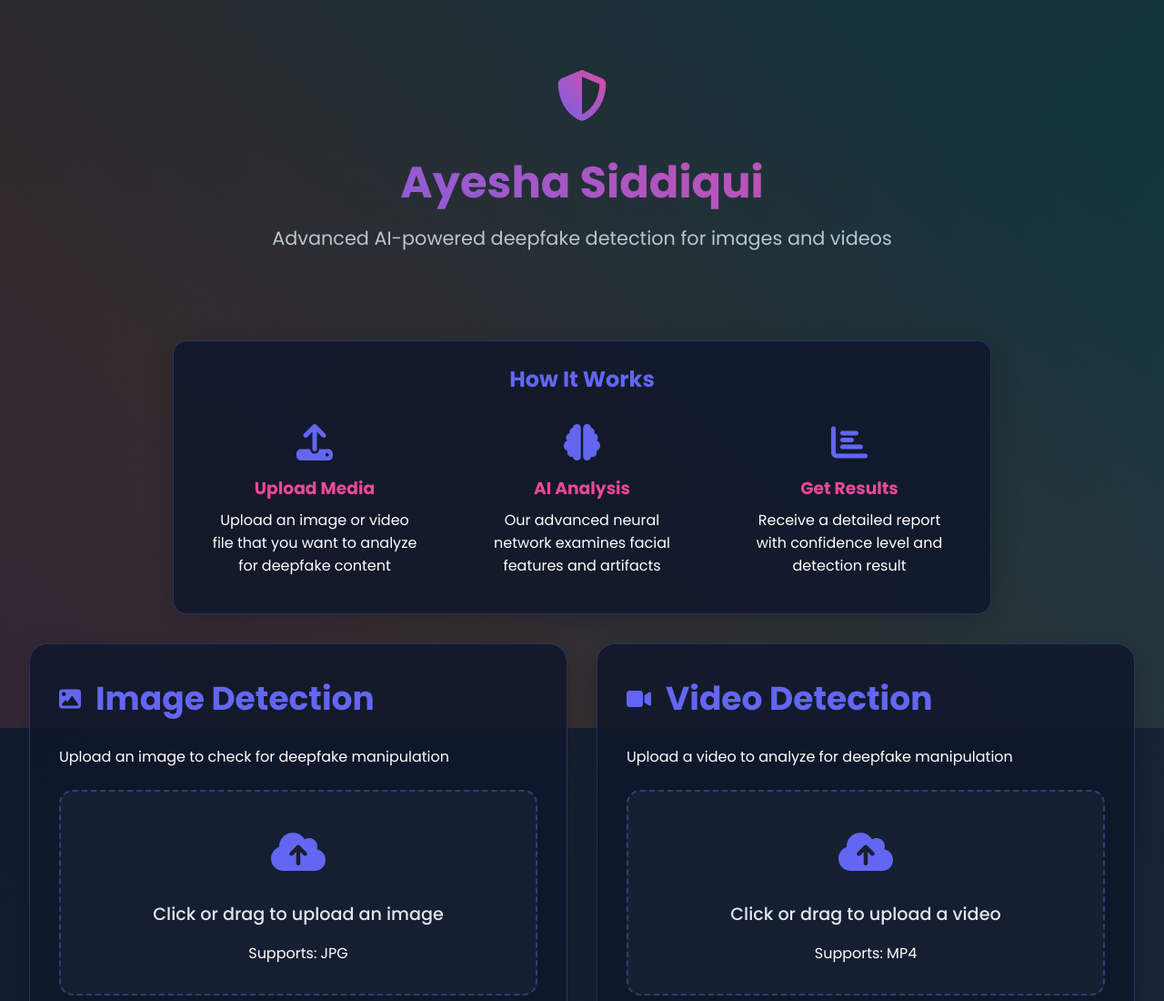
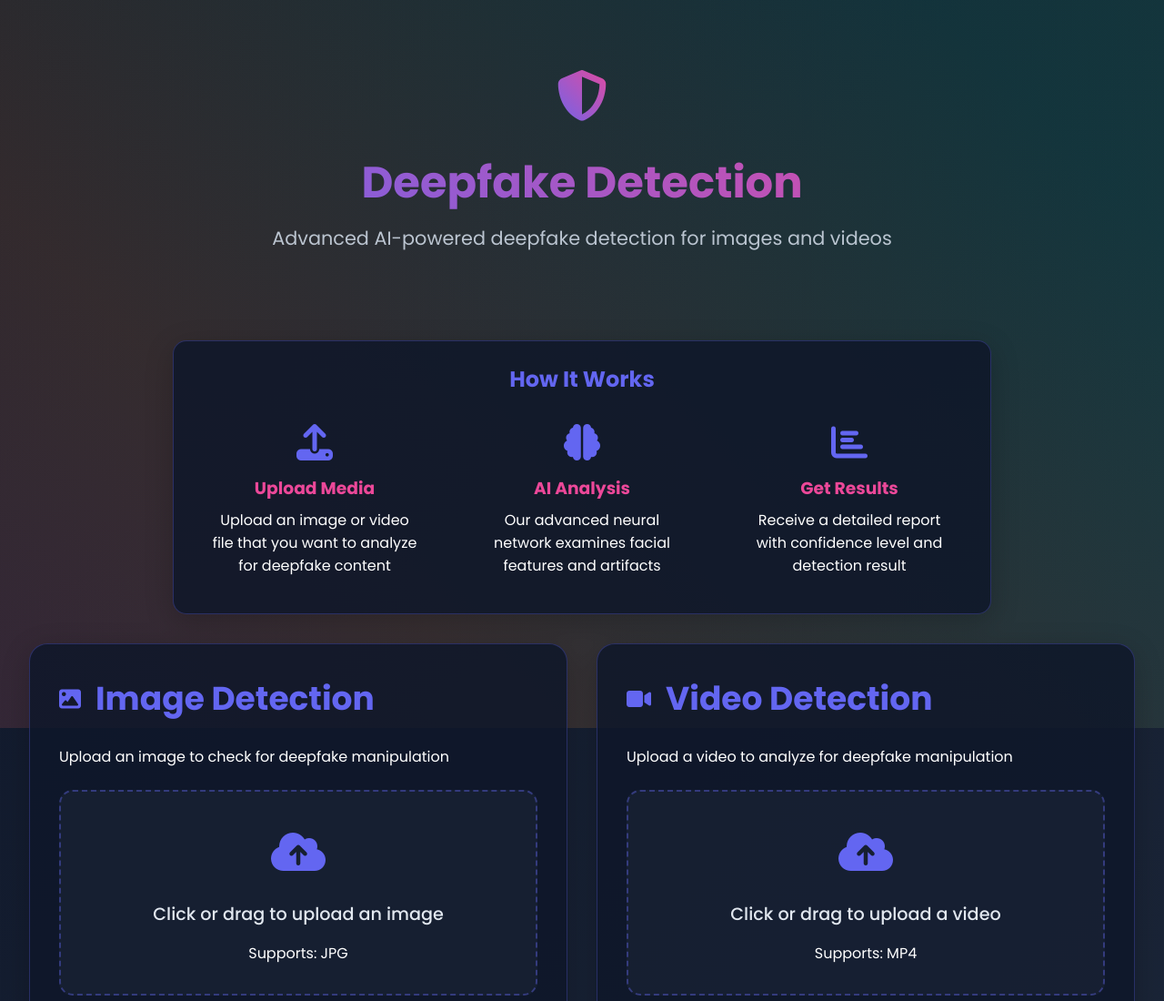
Before and after one commit to TheSiddKid/DFD, a plain HTML site: page index.html in a window 1280 px wide. Shown: the top 1100 px of the page at 91% size. Drawn offline with Linux system fonts and the light colour scheme.

Commit message:
Change title to 'Deepfake Detection'

```diff
--- a/index.html
+++ b/index.html
@@ -3,7 +3,7 @@
 <head>
     <meta charset="UTF-8">
     <meta name="viewport" content="width=device-width, initial-scale=1.0">
-    <title>Ayesha Siddiqui</title>
+    <title>Deepfake Detection</title>
     <link rel="stylesheet" href="https://cdnjs.cloudflare.com/ajax/libs/font-awesome/6.4.0/css/all.min.css">
     <link href="https://fonts.googleapis.com/css2?family=Poppins:wght@300;400;500;600;700&display=swap" rel="stylesheet">
     <link rel="stylesheet" href="style.css">
@@ -15,7 +15,7 @@
             <div class="logo">
                 <i class="fas fa-shield-alt"></i>
             </div>
-            <h1>Ayesha Siddiqui</h1>
+            <h1>Deepfake Detection</h1>
             <p class="subtitle">Advanced AI-powered deepfake detection for images and videos</p>
         </header>
 
```
